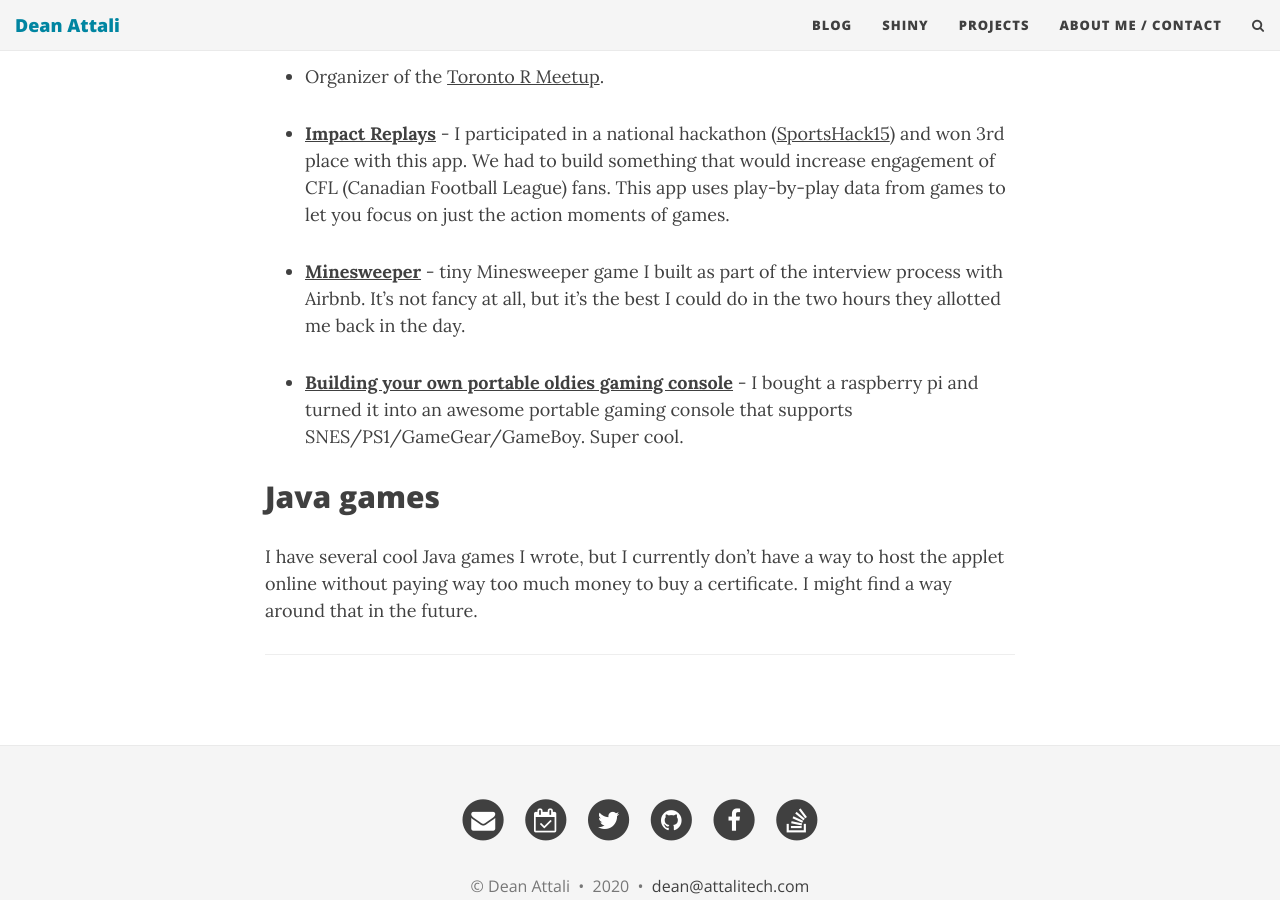
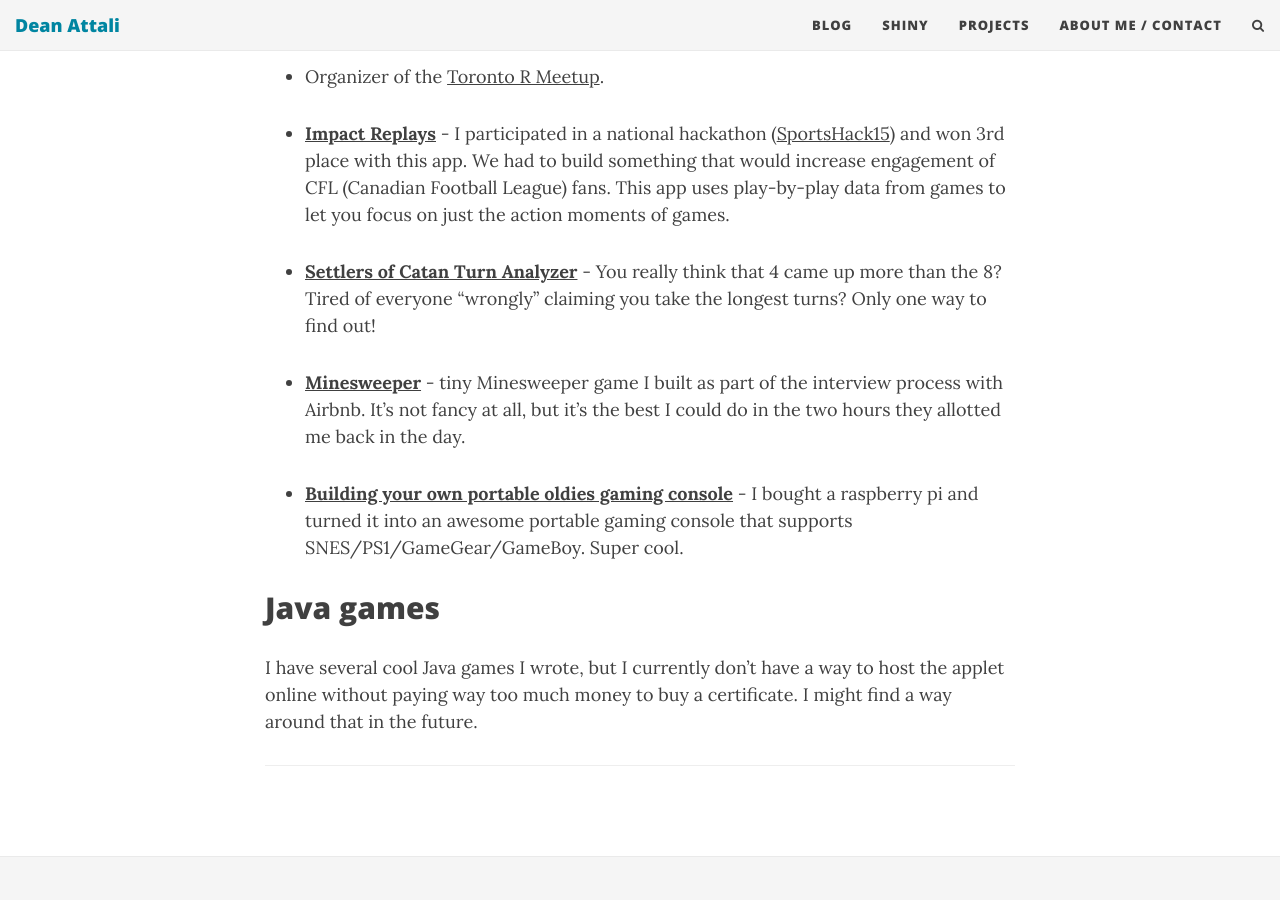
Before and after one commit to daattali/daattali.github.io, a Jekyll site: the page built from projects.md, in a window 1280 px wide and 900 px high, scrolled down 4287 px. Built offline with Jekyll 4.4.1, drawn with Linux system fonts in a browser that asks for light colours; nearby versions of some CDN libraries; comment, search, counter and statistics services are not loaded.

Commit message:
add catan to projects

```diff
--- a/projects.md
+++ b/projects.md
@@ -101,6 +101,8 @@
 
 - **[Impact Replays](https://daattali.com/shiny/cfl/)** - I participated in a national hackathon ([SportsHack15](http://sportshackweekend.org/ca/2015/)) and won 3rd place with this app. We had to build something that would increase engagement of CFL (Canadian Football League) fans. This app uses play-by-play data from games to let you focus on just the action moments of games.
 
+- **[Settlers of Catan Turn Analyzer](https://deanattali.com/settlers-catan-turn-analyzer/)** - You really think that 4 came up more than the 8? Tired of everyone "wrongly" claiming you take the longest turns? Only one way to find out!
+
 - **[Minesweeper](/files/Minesweeper)** - tiny Minesweeper game I built as part of the interview process with Airbnb.  It's not fancy at all, but it's the best I could do in the two hours they allotted me back in the day.
 
 - **[Building your own portable oldies gaming console](https://github.com/daattali/rasperry-pi-gaming-console-setup)** - I bought a raspberry pi and turned it into an awesome portable gaming console that supports SNES/PS1/GameGear/GameBoy.  Super cool.
```
